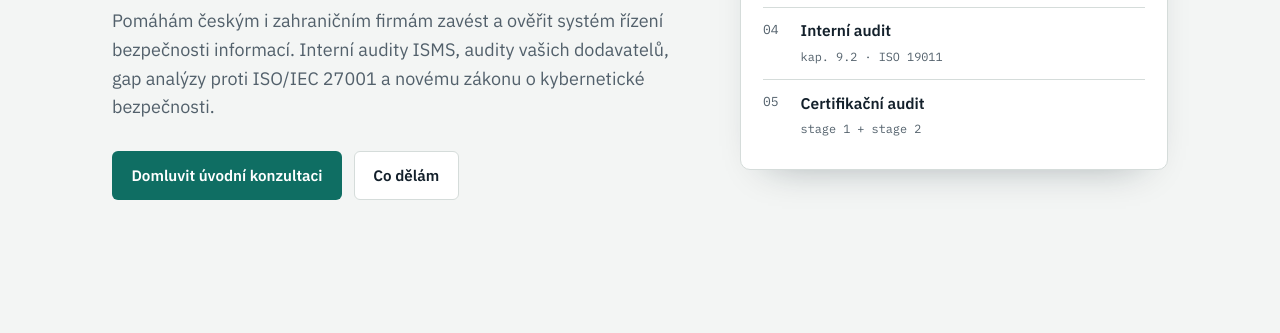
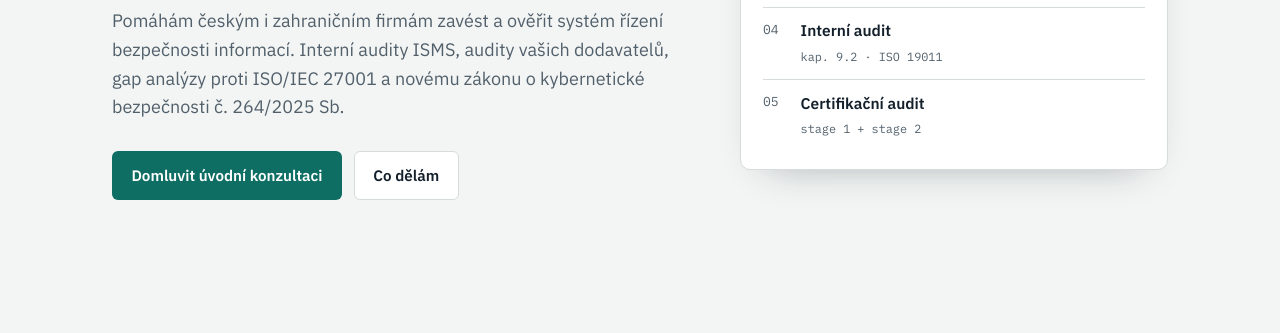
Before and after one commit to vrobemar/ismspartner.cz, a plain HTML site: page index.html in a window 1280 px wide. Shown: the part 445-778 px from the top of the page. Drawn offline with Linux system fonts and the light colour scheme.

Commit message:
Cite Act No. 264/2025 Coll. in hero text (#4)
Claude-Session: https://claude.ai/code/session_01Rg2rnCBgHF51ApZNxFpjtY

Co-authored-by: Claude <noreply@anthropic.com>

```diff
--- a/index.html
+++ b/index.html
@@ -177,7 +177,7 @@ footer .wrap{display:flex;flex-wrap:wrap;justify-content:space-between;gap:1rem}
       <div>
         <p class="eyebrow">ISO/IEC 27001 · NIS2 · zákon č. 264/2025 Sb.</p>
         <h1>Audit, který vás <em>připraví na certifikaci</em>, ne jen zkontroluje.</h1>
-        <p class="lead">Pomáhám českým i zahraničním firmám zavést a ověřit systém řízení bezpečnosti informací. Interní audity ISMS, audity vašich dodavatelů, gap analýzy proti ISO/IEC 27001 a novému zákonu o kybernetické bezpečnosti.</p>
+        <p class="lead">Pomáhám českým i zahraničním firmám zavést a ověřit systém řízení bezpečnosti informací. Interní audity ISMS, audity vašich dodavatelů, gap analýzy proti ISO/IEC 27001 a novému zákonu o kybernetické bezpečnosti č.&nbsp;264/2025&nbsp;Sb.</p>
         <div class="ctas">
           <a class="btn btn-primary" href="#kontakt">Domluvit úvodní konzultaci</a>
           <a class="btn btn-ghost" href="#sluzby">Co dělám</a>
```
